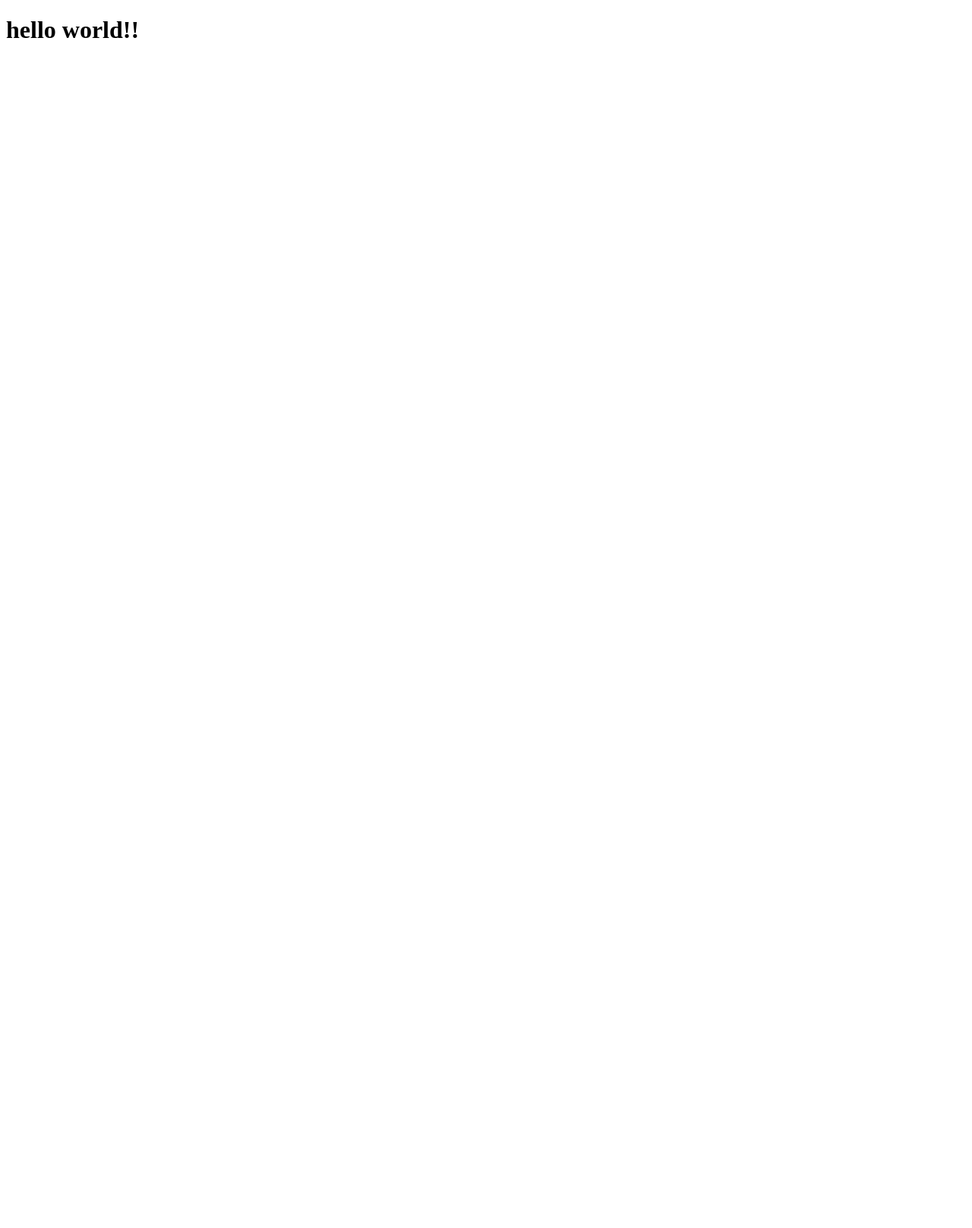
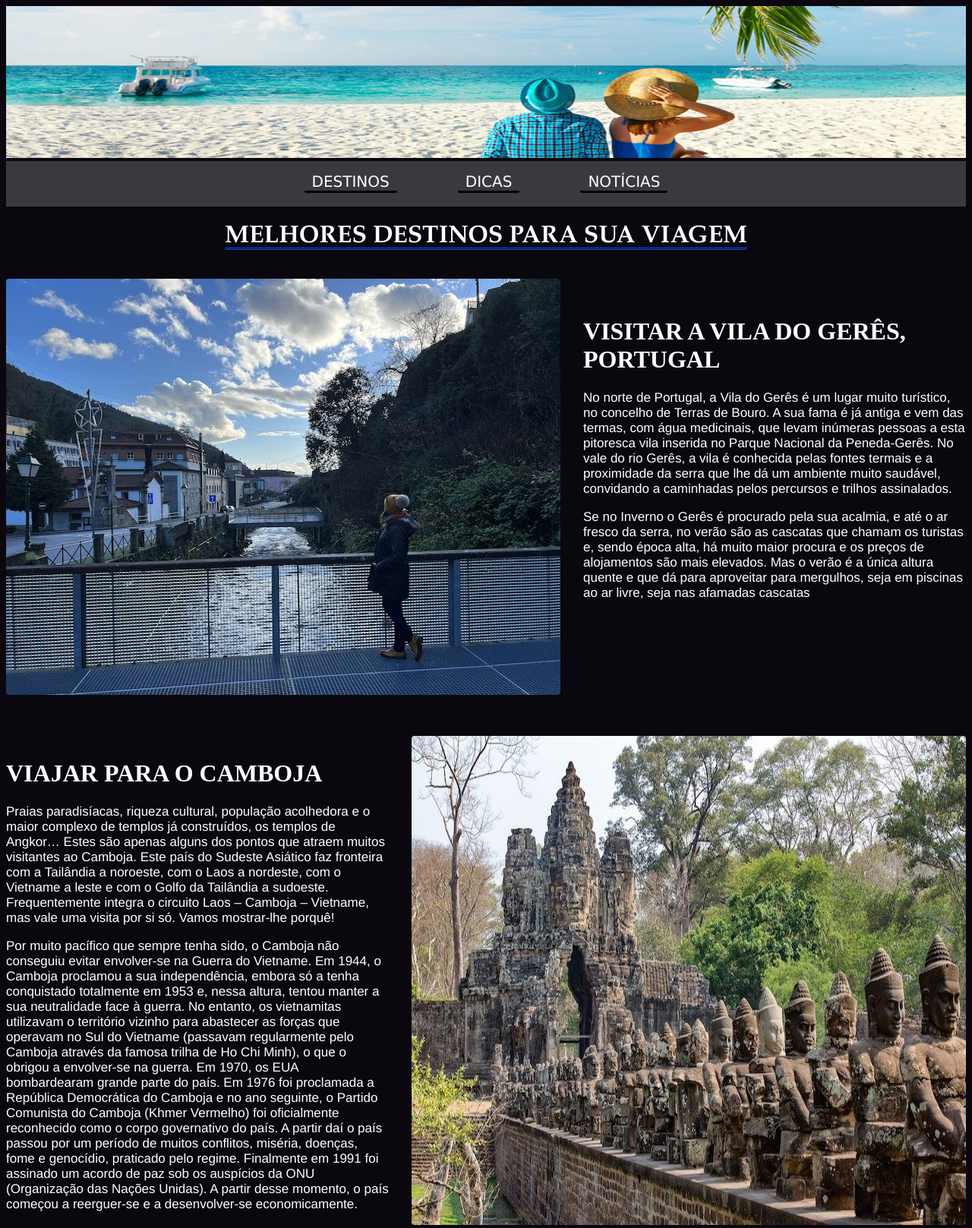
Before and after one commit to EllanoRibeiro/BLOG, a plain HTML site: page index.html in a window 1280 px wide. Shown: the top 1617 px of the page at 76% size. Before the commit the page ends 800 px from the top, so only its background shows below. Drawn offline with Linux system fonts and the light colour scheme.

Commit message:
concluido blog

```diff
--- /dev/null
+++ b/css/main.css
@@ -0,0 +1,150 @@
+.banner{
+    width: 100%;
+    height: 200px;
+    justify-content: center;
+}
+
+.pai{
+    display: flex;
+    flex-direction: row ;
+    gap: 80px;
+    justify-content: center;
+
+}
+
+h1{
+    color: white;
+}
+
+.filha{
+    margin-top: 15px;
+    font-size: 20px;
+    border-bottom : solid;
+    border-radius: 2px;
+    padding-left: 10px;
+    padding-right: 10px;
+    cursor: pointer;
+    transition: transform 200ms ease-in-out;
+}
+
+
+.filha:hover{
+    transform: scaleX(1.2);
+    color: aqua
+}
+
+.pait{
+    display: flex;
+    justify-content: center;
+}
+
+
+.titulo{
+  text-align: center;
+  height: 54px;
+  margin-bottom: 20px;
+  border-bottom: double rgb(0, 81, 255);
+  border-radius: 3px;
+  border-bottom-width: 3px;
+  font-family:garamond;
+}
+
+p{
+    font-size: 17px;
+    font-family: helvetica;
+    color: white;
+}
+
+.containerpor{
+    display: flex;
+    flex-direction: row;
+    text-align: left;
+}
+
+.itempor{
+    margin-top: 30px;
+    width: 100%;
+    margin-left: 30px;
+}
+
+.containerasia{
+    display: flex;
+    flex-direction: row-reverse;
+    text-align: left;
+}
+
+.itemasia{
+    margin-top: 10px;
+    width: 100%;
+    margin-right: 30px;
+}
+
+.containeregito{
+    display: flex;
+    flex-direction: row;
+    text-align: left;
+}
+
+.itemegito{
+    margin-top: 10px;
+    width: 100%;
+    margin-left: 30px;
+}
+
+
+.lk{
+    text-decoration: none;
+    text-align: center;
+    font-family: lucida sans;
+    color:rgb(255, 255, 255);
+}
+
+.img{
+    width: 60%;
+    border-radius:  4px
+}
+
+.linha{
+    background-color: rgba(163, 163, 163, 0.322);
+    height: 60px;
+}
+
+footer{
+
+    background-color: rgb(116, 173, 161);
+    text-align: center;
+    justify-content: center;
+
+}
+
+.foot{
+gap: 40px;
+display: flex;
+width: 100%;
+text-align: center;
+height: 50px;
+justify-content: center;
+flex-direction: row;
+}
+
+.redes{
+    height: 40px;
+    width: 40px;
+}
+
+.redes{
+    border-radius: 200px;
+}
+
+.sociais{
+    background-color: rgba(138, 138, 138, 0.226);
+    color: antiquewhite;
+}
+
+.viajar{
+    font-family: Cambria, Cochin, Georgia, Times, 'Times New Roman', serif
+}
+
+body{
+    background-color: rgb(10, 8, 14);
+}
--- a/index.html
+++ b/index.html
@@ -4,9 +4,126 @@
     <meta charset="UTF-8">
     <meta http-equiv="X-UA-Compatible" content="IE=edge">
     <meta name="viewport" content="width=device-width, initial-scale=1.0">
+    <link rel="stylesheet" href="css/main.css">
     <title>teste</title>
 </head>
+
+<header>
+<img class="banner" src="imagens/viagembanner.jpg" alt="banner">
+
+<div class="linha">
+<div class="pai">
+    <div class="filha"><a class="lk" href="https://www.viajecomigo.com/">DESTINOS</a></div>
+    <div class="filha"><a class="lk" href="https://www.viajecomigo.com/category/a-cidade-vista-por-dentro/">DICAS</a></div>
+    <div class="filha"><a class="lk" href="https://www.viajecomigo.com/category/noticias/">NOTÍCIAS</a></div>
+
+
+
+</div>
+
+</div>
+
+</header>
+
 <body>
-    <h1>hello world!!</h1>
+
+<div class="pait">
+    <div class="titulo">
+<h1>MELHORES DESTINOS PARA SUA VIAGEM</h1>
+   </div>
+</div>
+<br>
+<div class="containerpor">
+
+
+   <img class="img" src="imagens/vilageres.jpg" alt="">
+
+  <div class="itempor">
+   <h1>VISITAR A VILA DO GERÊS, PORTUGAL</h1>
+
+    <p>
+No norte de Portugal, a Vila do Gerês é um lugar muito turístico, no concelho de Terras de Bouro. A sua fama é já antiga e vem das termas, com água medicinais, que levam inúmeras pessoas a esta pitoresca vila inserida no Parque Nacional da Peneda-Gerês. No vale do rio Gerês, a vila é conhecida pelas fontes termais e a proximidade da serra que lhe dá um ambiente muito saudável, convidando a caminhadas pelos percursos e trilhos assinalados.
+    </p>
+
+     <p>
+Se no Inverno o Gerês é procurado pela sua acalmia, e até o ar fresco da serra, no verão são as cascatas que chamam os turistas e, sendo época alta, há muito maior procura e os preços de alojamentos são mais elevados. Mas o verão é a única altura quente e que dá para aproveitar para mergulhos, seja em piscinas ao ar livre, seja nas afamadas cascatas
+    </p>
+    </div>
+
+</div>
+
+<br>
+<br>
+<br>
+
+<div class="containerasia">
+    <img class="img" src="imagens/asia.jpg" alt="">
+
+<div class="itemasia">
+    <h1>VIAJAR PARA O CAMBOJA</h1>
+    <p>
+  Praias paradisíacas, riqueza cultural, população acolhedora e o maior complexo de templos já construídos, os templos de Angkor… Estes são apenas alguns dos pontos que atraem muitos visitantes ao Camboja. Este país do Sudeste Asiático faz fronteira com a Tailândia a noroeste, com o Laos a nordeste, com o Vietname a leste e com o Golfo da Tailândia a sudoeste. Frequentemente integra o circuito Laos – Camboja – Vietname, mas vale uma visita por si só. Vamos mostrar-lhe porquê!
+    </p>
+    <p>
+        Por muito pacífico que sempre tenha sido, o Camboja não conseguiu evitar envolver-se na Guerra do Vietname. Em 1944, o Camboja proclamou a sua independência, embora só a tenha conquistado totalmente em 1953 e, nessa altura, tentou manter a sua neutralidade face à guerra. No entanto, os vietnamitas utilizavam o território vizinho para abastecer as forças que operavam no Sul do Vietname (passavam regularmente pelo Camboja através da famosa trilha de Ho Chi Minh), o que o obrigou a envolver-se na guerra. Em 1970, os EUA bombardearam grande parte do país. Em 1976 foi proclamada a República Democrática do Camboja e no ano seguinte, o Partido Comunista do Camboja (Khmer Vermelho) foi oficialmente reconhecido como o corpo governativo do país. A partir daí o país passou por um período de muitos conflitos, miséria, doenças, fome e genocídio, praticado pelo regime. Finalmente em 1991 foi assinado um acordo de paz sob os auspícios da ONU (Organização das Nações Unidas). A partir desse momento, o país começou a reerguer-se e a desenvolver-se economicamente.
+    </p>
+</div>
+</div>
+
+<br>
+<br>
+<br>
+
+<div class="containeregito">
+    <img class="img" src="imagens/egito.jpg" alt="">
+
+    <div class="itemegito">
+    <h1>VIAJAR PARA O EGITO</h1>
+    <p>
+     O Egito, no norte de África, é um país com uma das histórias mais ricas e mais replicadas em filmes e livros por todo o mistério envolvente. As pirâmides, os faraós, as esfinges e os hieróglifos são as imagens que nos ocorrem deste país, cuja História continua a ser desvendada cada vez que se descobrem tumbas e múmias com mais de 4 mil anos! A cada nova escavação há algo novo para mostrar e civilizações milenares para serem reveladas.
+    </p>
+    <p>
+        As Pirâmides de Guiza/Gizé são umas das 7 Maravilhas do Mundo e a única da lista intacta. Os mistérios desta civilização passam pelas construções das pirâmides, pois não se sabe que métodos utilizaram para as construírem, colocando 2 milhões de blocos de pedras, a pesarem toneladas! Cleópatra, da dinastia dos Ptolomeus, é também uma das figuras de destaque – embora não fosse egípcia – tal como Tutankamón, principalmente pela sua morte. Vários arqueólogos morreram aquando da descoberta do seu túmulo, o que causou grande polémica. Porquê? A lenda contava que seria por terem perturbado o seu sono… cientificamente foi explicado, mais tarde, que as doenças e mortes seriam causadas por um fungo lá presente.
+    </p>
+</div>
+
+</div>
+
+
+
+
+
+<footer>
+<div class="sociais">
+<h1 class="viajar">VIAJE AGORA!</h1>
+REDES SOCIAIS:
+</div>
+<br>
+<div class="foot">
+
+<div>
+<a href="https://www.instagram.com">
+  <img class="redes" src="imagens/insta.webp">
+</a>
+</div>
+
+<div>
+<a href="https://www.facebook.com/campaign/landing.php?&campaign_id=1661784632&extra_1=s%7Cc%7C320269324047%7Ce%7Cfacebook%7C&placement=&creative=320269324047&keyword=facebook&partner_id=googlesem&extra_2=campaignid%3D1661784632%26adgroupid%3D63686352403%26matchtype%3De%26network%3Dg%26source%3Dnotmobile%26search_or_content%3Ds%26device%3Dc%26devicemodel%3D%26adposition%3D%26target%3D%26targetid%3Dkwd-541132862%26loc_physical_ms%3D9101552%26loc_interest_ms%3D%26feeditemid%3D%26param1%3D%26param2%3D&gclid=EAIaIQobChMI-eKd27Xq_AIVQkBIAB34Kg_lEAAYASAAEgJ5kPD_BwE">
+    <img class="redes" src="imagens/face.webp" alt="">
+</a>
+</div>
+
+<div>
+<a href="https://twitter.com/i/flow/login?input_flow_data=%7B%22requested_variant%22%3A%22eyJsYW5nIjoicHQifQ%3D%3D%22%7D">
+<img class="redes" src="imagens/twitter.webp" alt="">
+</a>
+</div>
+
+</div>
+
+</footer>
+
+
+
 </body>
 </html>
```
Also changed, not shown: imagens/asia.jpg (added), imagens/egito.jpg (added), imagens/face.webp (added), imagens/insta.webp (added), imagens/twitter.webp (added), imagens/viagembanner.jpg (added), imagens/vilageres.jpg (added).
